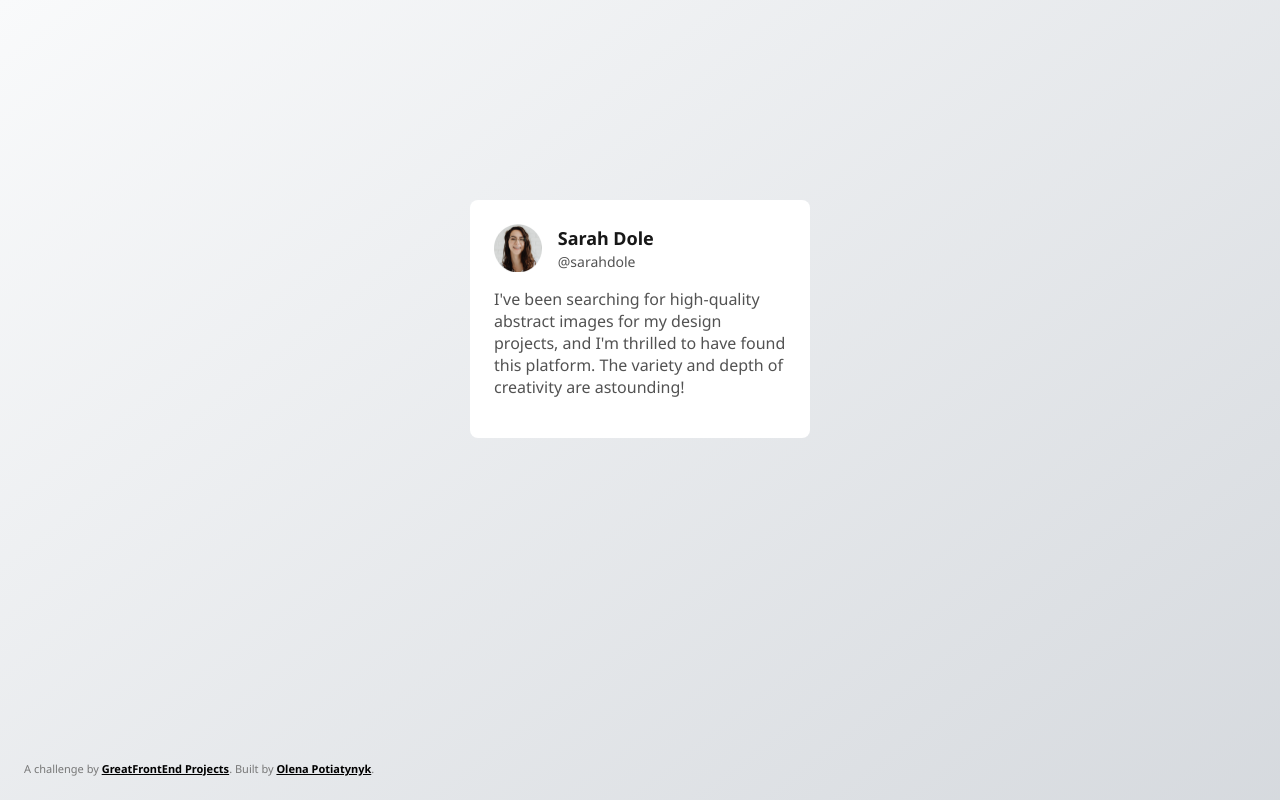
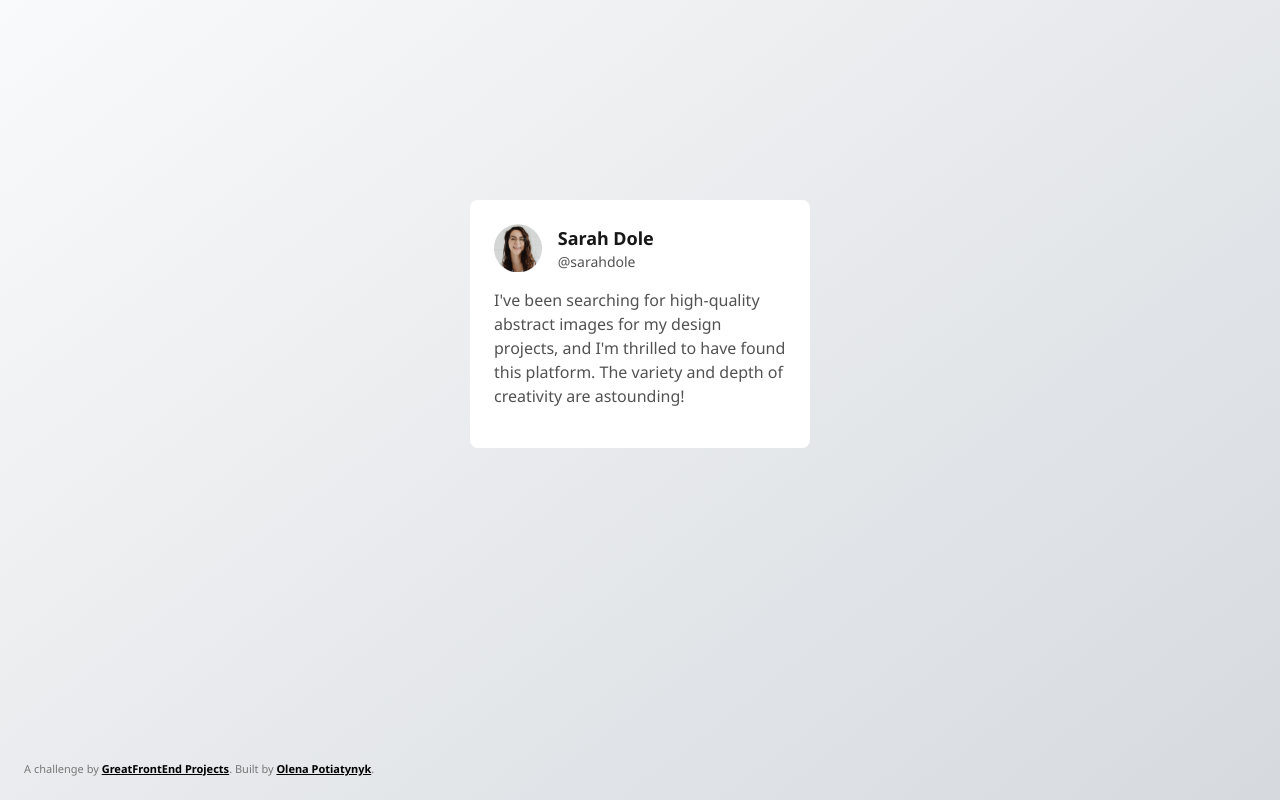
Before and after one commit to OlenaPotiatynyk/great-frontend-challenges-testimonial-card, a plain HTML site: page index.html in a window 1280 px wide. Shown: the top 800 px of the page. Drawn offline with Linux system fonts and the light colour scheme.

Commit message:
Fix description font-size

```diff
--- a/css/style.css
+++ b/css/style.css
@@ -70,3 +70,8 @@ body {
   overflow: hidden;
   text-overflow: ellipsis;
 }
+
+.card p {
+  font-size: 1rem; /* 16px; */
+  line-height: 1.5rem; /* 24px; */
+}
```
